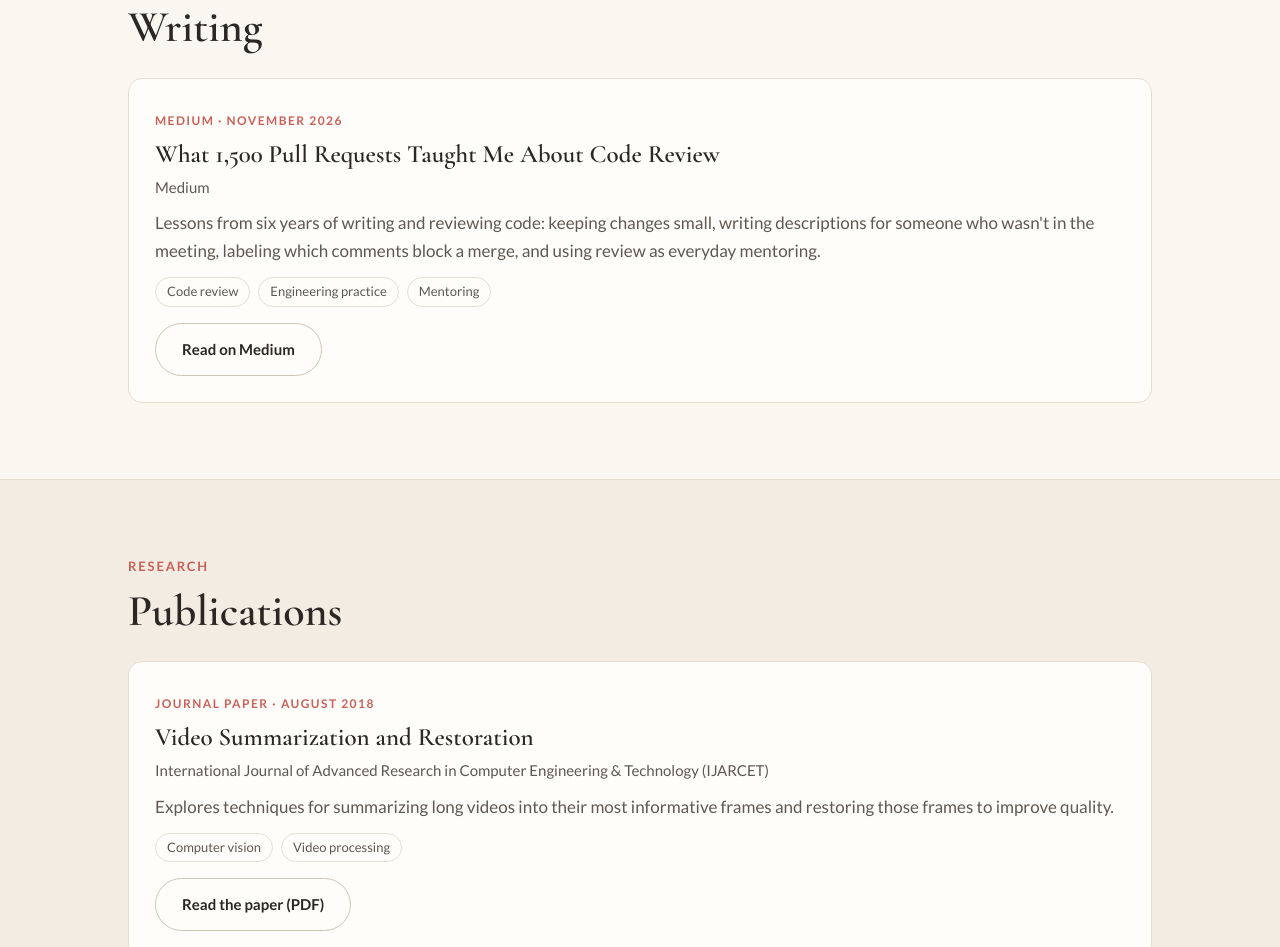
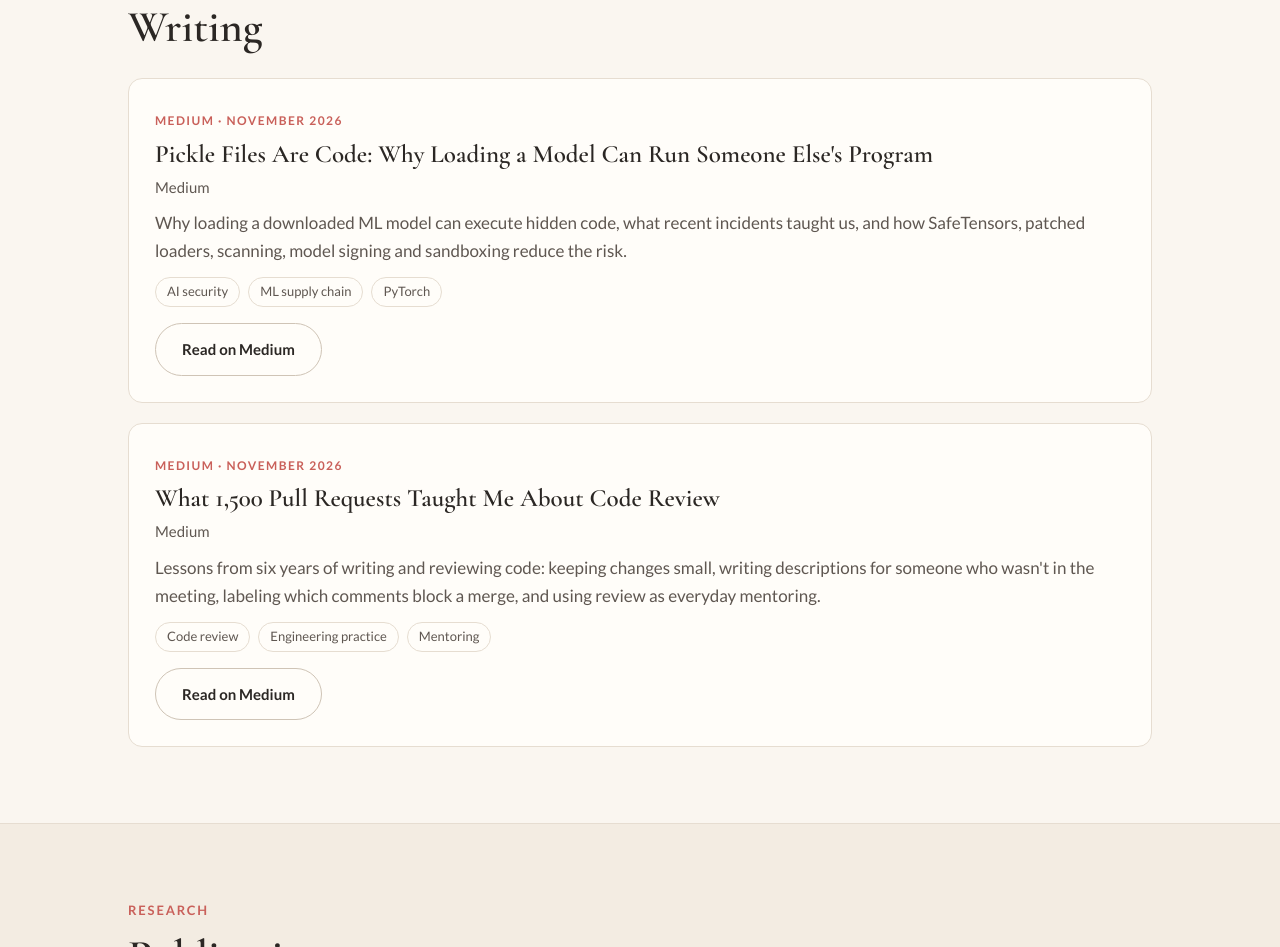
Before and after one commit to shirleydsouza/shirleydsouza.github.io, a plain HTML site: page index.html in a window 1280 px wide. Shown: the part 3325-4272 px from the top of the page. Drawn offline with nearby package versions, Linux system fonts and the light colour scheme.

Commit message:
Add pickle files article to Technical Blog

```diff
--- a/index.html
+++ b/index.html
@@ -256,6 +256,14 @@
       <div class="items">
         <article class="item">
           <span class="label">Medium · November 2026</span>
+          <h3>Pickle Files Are Code: Why Loading a Model Can Run Someone Else's Program</h3>
+          <div class="venue">Medium</div>
+          <p>Why loading a downloaded ML model can execute hidden code, what recent incidents taught us, and how SafeTensors, patched loaders, scanning, model signing and sandboxing reduce the risk.</p>
+          <div class="tags"><span class="tag">AI security</span><span class="tag">ML supply chain</span><span class="tag">PyTorch</span></div>
+          <p style="margin:16px 0 0"><a class="btn btn-ghost" href="https://medium.com/@dsouzashirleys/pickle-files-are-code-why-loading-a-model-can-run-someone-elses-program-fcd010bb0c65" target="_blank" rel="noopener">Read on Medium</a></p>
+        </article>
+        <article class="item">
+          <span class="label">Medium · November 2026</span>
           <h3>What 1,500 Pull Requests Taught Me About Code Review</h3>
           <div class="venue">Medium</div>
           <p>Lessons from six years of writing and reviewing code: keeping changes small, writing descriptions for someone who wasn't in the meeting, labeling which comments block a merge, and using review as everyday mentoring.</p>
```
